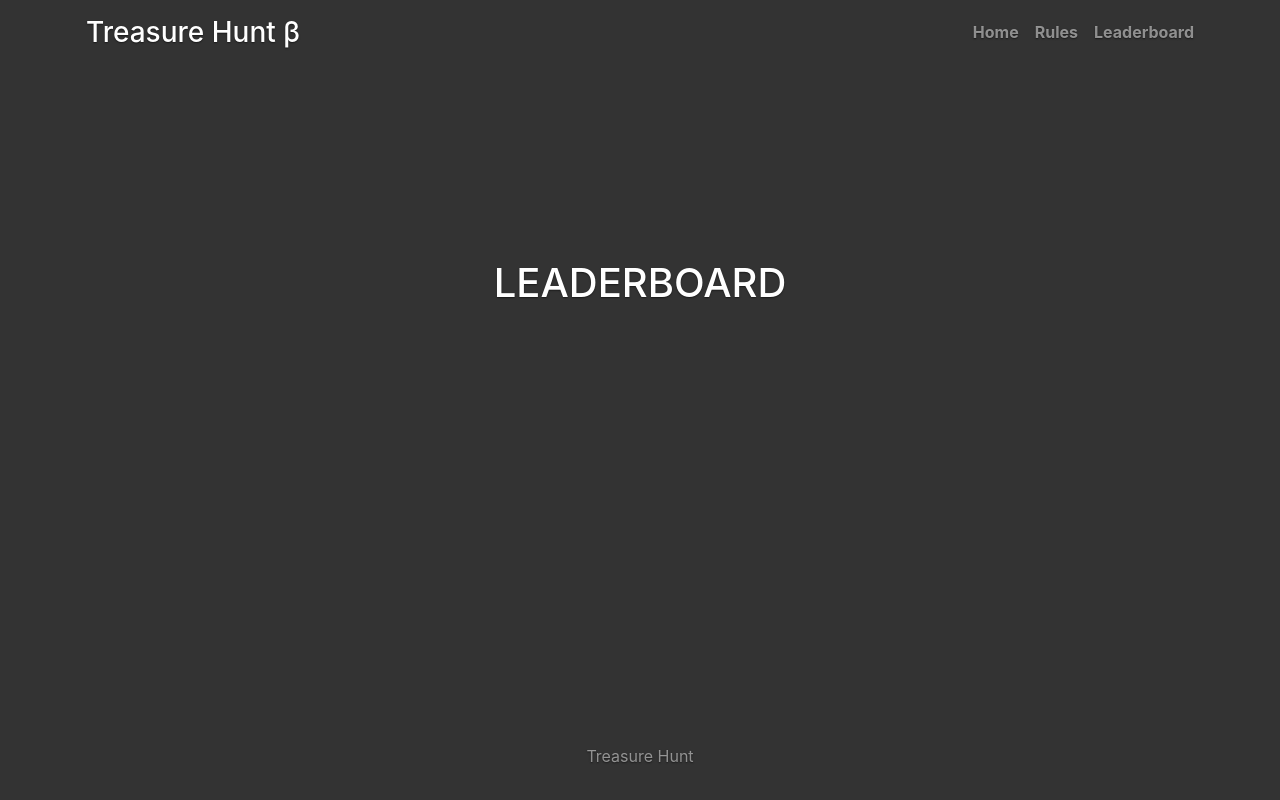
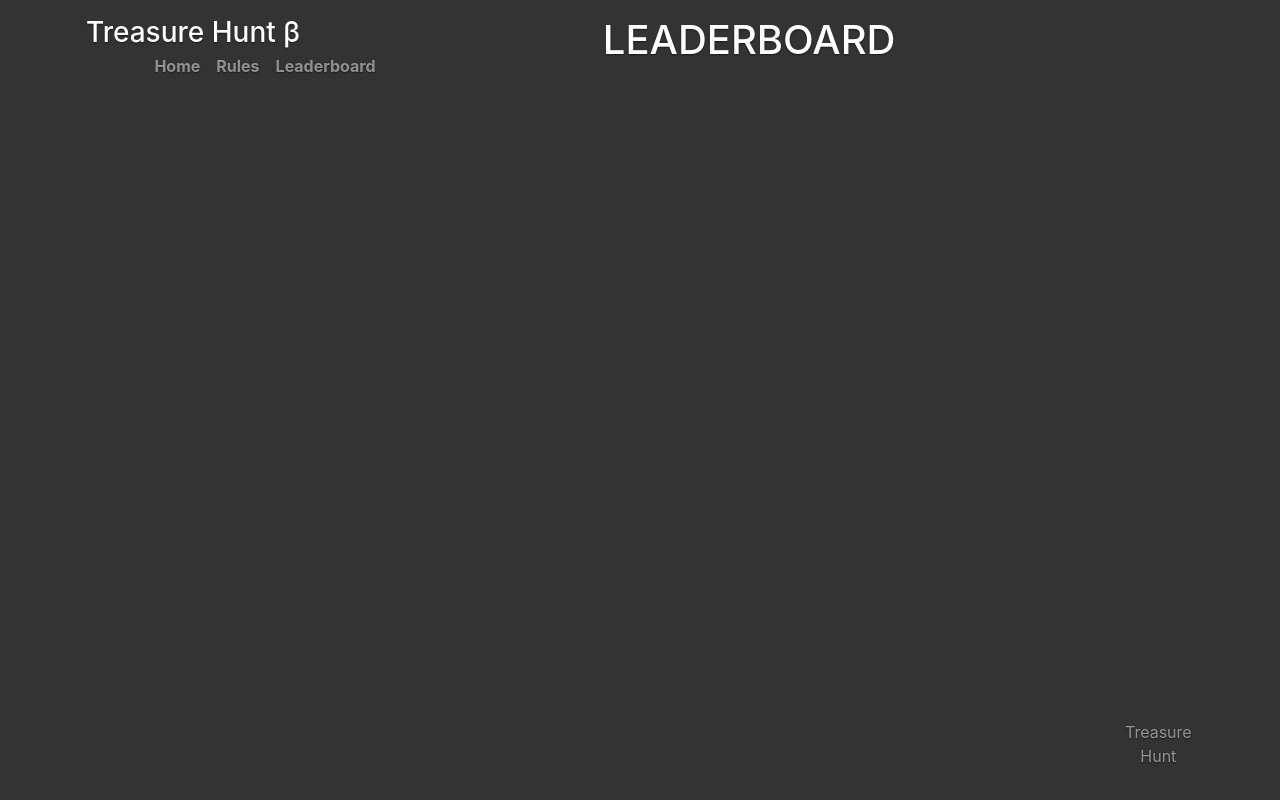
Before and after one commit to swapojha/treasurehunt, a Django app: page /leaderboard/ in a window 1280 px wide. Run offline with Django 3.2, Linux system fonts and the light colour scheme; some libraries are stand-ins or nearby versions.

```diff
--- a/TreasureHunt/templates/base.html
+++ b/TreasureHunt/templates/base.html
@@ -13,7 +13,7 @@
     <link href="{% static 'css/base_style.css' %}" rel="stylesheet">
   </head>
   <body class="text-center">
-    <div class="container d-flex h-100 p-3 mx-auto flex-column">
+    <div class="container d-flex h-100 p-3 mx-auto">
       <header class="masthead mb-auto">
         <div class="inner">
           <h3 class="masthead-brand">Treasure Hunt &beta;</h3>
--- a/TreasureHunt/templates/leaderboard.html
+++ b/TreasureHunt/templates/leaderboard.html
@@ -1,7 +1,7 @@
 {% extends 'base.html' %}
 
 {% block content %}
-  <div class="container" style="margin-top:-20%">
+  <div class="container">
       <div class="row">
           <div class="col-12 text-center">
               <h1>LEADERBOARD</h1>
```
